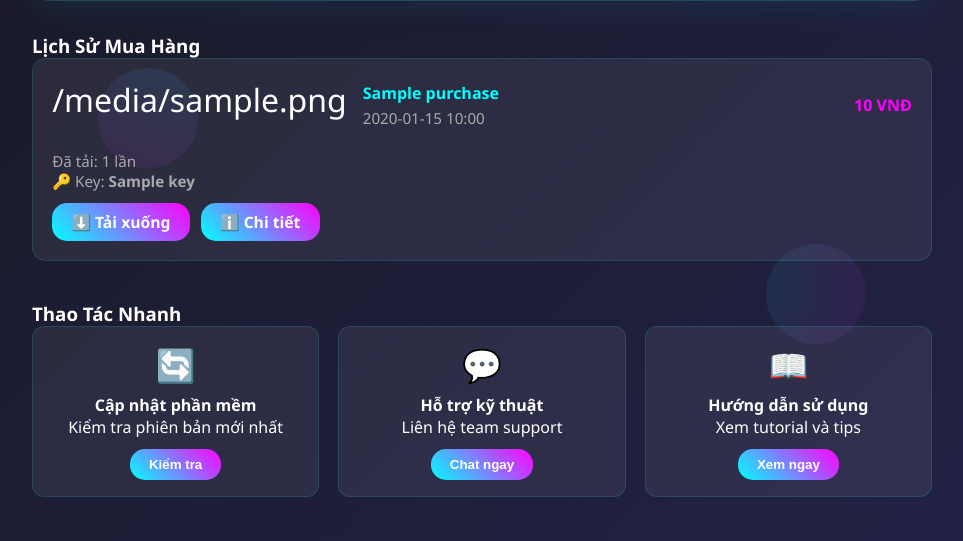
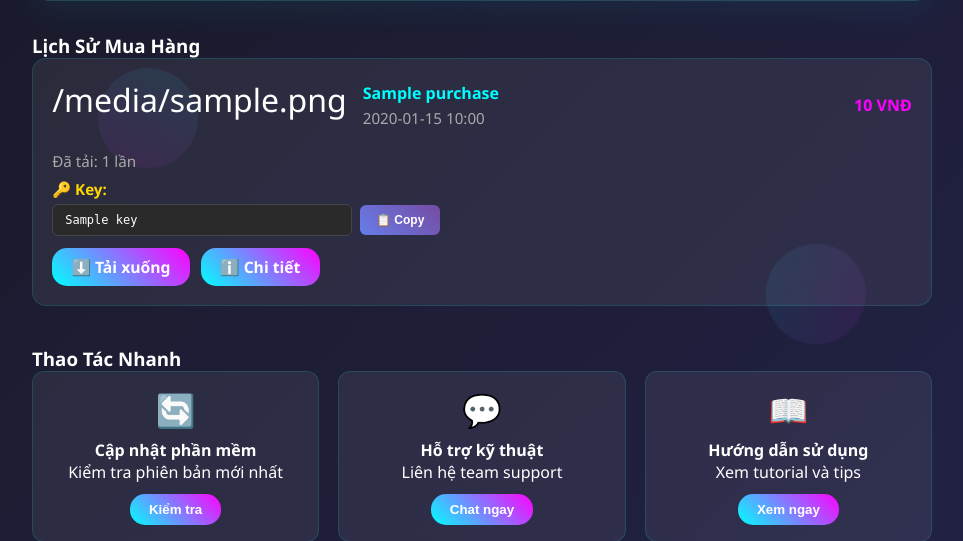
Before and after one commit to shinsad0907/web-mmo, a Flask app: template templates/profile.html in a window 1280 px wide. Shown: the part 366-907 px from the top of the page, without its empty margins (158-1121 px from the left). Run offline with Flask 3, Linux system fonts and the light colour scheme; the template is opened without the code that fills it: most values are stand-ins (such as "Sample title", 1, 10 or a date in 2020).

Commit message:
Update profile.html

```diff
--- a/templates/profile.html
+++ b/templates/profile.html
@@ -49,10 +49,23 @@
                             </div>
                             <div class="purchase-price">{{ purchase.price|vnd }} VNĐ</div>
                         </div>
-                        <!-- ...trong purchases-grid... -->
+                        <!-- Updated purchase-stats section -->
                         <div class="purchase-stats">
                             <span class="download-count">Đã tải: {{ purchase.download_count }} lần</span><br>
-                            <span class="purchase-key">🔑 Key: <b>{{ purchase.key }}</b></span>
+                            <div class="purchase-key-section">
+                                <span class="purchase-key-label">🔑 Key:</span>
+                                <div class="key-container">
+                                    <input type="text"
+                                           id="key-{{ purchase.id }}"
+                                           class="key-input"
+                                           value="{{ purchase.key }}"
+                                           readonly>
+                                    <button class="copy-key-btn"
+                                            onclick="copyKey('{{ purchase.id }}')">
+                                        📋 Copy
+                                    </button>
+                                </div>
+                            </div>
                         </div>
                         <div class="purchase-actions">
                             <a href="{{ url_for('download_product', purchase_id=purchase.id) }}"
@@ -100,4 +113,130 @@
         </div>
     </div>
 </section>
+
+<style>
+/* Styles for key section */
+.purchase-key-section {
+    margin-top: 8px;
+    display: flex;
+    flex-direction: column;
+    gap: 5px;
+}
+
+.purchase-key-label {
+    font-weight: bold;
+    color: #ffd700;
+}
+
+.key-container {
+    display: flex;
+    gap: 8px;
+    align-items: center;
+    width: 100%;
+}
+
+.key-input {
+    flex: 1;
+    padding: 8px 12px;
+    border: 1px solid #444;
+    border-radius: 6px;
+    background: #2a2a2a;
+    color: #fff;
+    font-size: 12px;
+    font-family: monospace;
+    overflow: hidden;
+    text-overflow: ellipsis;
+    white-space: nowrap;
+    max-width: 300px;
+}
+
+.copy-key-btn {
+    padding: 8px 12px;
+    background: linear-gradient(45deg, #667eea 0%, #764ba2 100%);
+    color: white;
+    border: none;
+    border-radius: 6px;
+    cursor: pointer;
+    font-size: 12px;
+    font-weight: bold;
+    transition: all 0.3s ease;
+    min-width: 80px;
+}
+
+.copy-key-btn:hover {
+    background: linear-gradient(45deg, #764ba2 0%, #667eea 100%);
+    transform: translateY(-2px);
+    box-shadow: 0 4px 12px rgba(102, 126, 234, 0.4);
+}
+
+.copy-key-btn:active {
+    transform: translateY(0);
+}
+
+.copy-key-btn.copied {
+    background: linear-gradient(45deg, #28a745 0%, #20c997 100%);
+    animation: copySuccess 0.3s ease;
+}
+
+@keyframes copySuccess {
+    0% { transform: scale(1); }
+    50% { transform: scale(1.1); }
+    100% { transform: scale(1); }
+}
+
+/* Responsive design */
+@media (max-width: 768px) {
+    .key-container {
+        flex-direction: column;
+    }
+
+    .key-input {
+        max-width: 100%;
+    }
+
+    .copy-key-btn {
+        width: 100%;
+    }
+}
+</style>
+
+<script>
+function copyKey(purchaseId) {
+    const keyInput = document.getElementById(`key-${purchaseId}`);
+    const copyBtn = keyInput.parentElement.querySelector('.copy-key-btn');
+
+    // Select and copy the key
+    keyInput.select();
+    keyInput.setSelectionRange(0, 99999); // For mobile devices
+
+    try {
+        // Try using the modern clipboard API
+        if (navigator.clipboard) {
+            navigator.clipboard.writeText(keyInput.value).then(() => {
+                showCopySuccess(copyBtn);
+            });
+        } else {
+            // Fallback for older browsers
+            document.execCommand('copy');
+            showCopySuccess(copyBtn);
+        }
+    } catch (err) {
+        console.error('Failed to copy: ', err);
+        // Fallback method
+        document.execCommand('copy');
+        showCopySuccess(copyBtn);
+    }
+}
+
+function showCopySuccess(button) {
+    const originalText = button.innerHTML;
+    button.innerHTML = '✅ Copied!';
+    button.classList.add('copied');
+
+    setTimeout(() => {
+        button.innerHTML = originalText;
+        button.classList.remove('copied');
+    }, 2000);
+}
+</script>
 {% endblock %}
```
